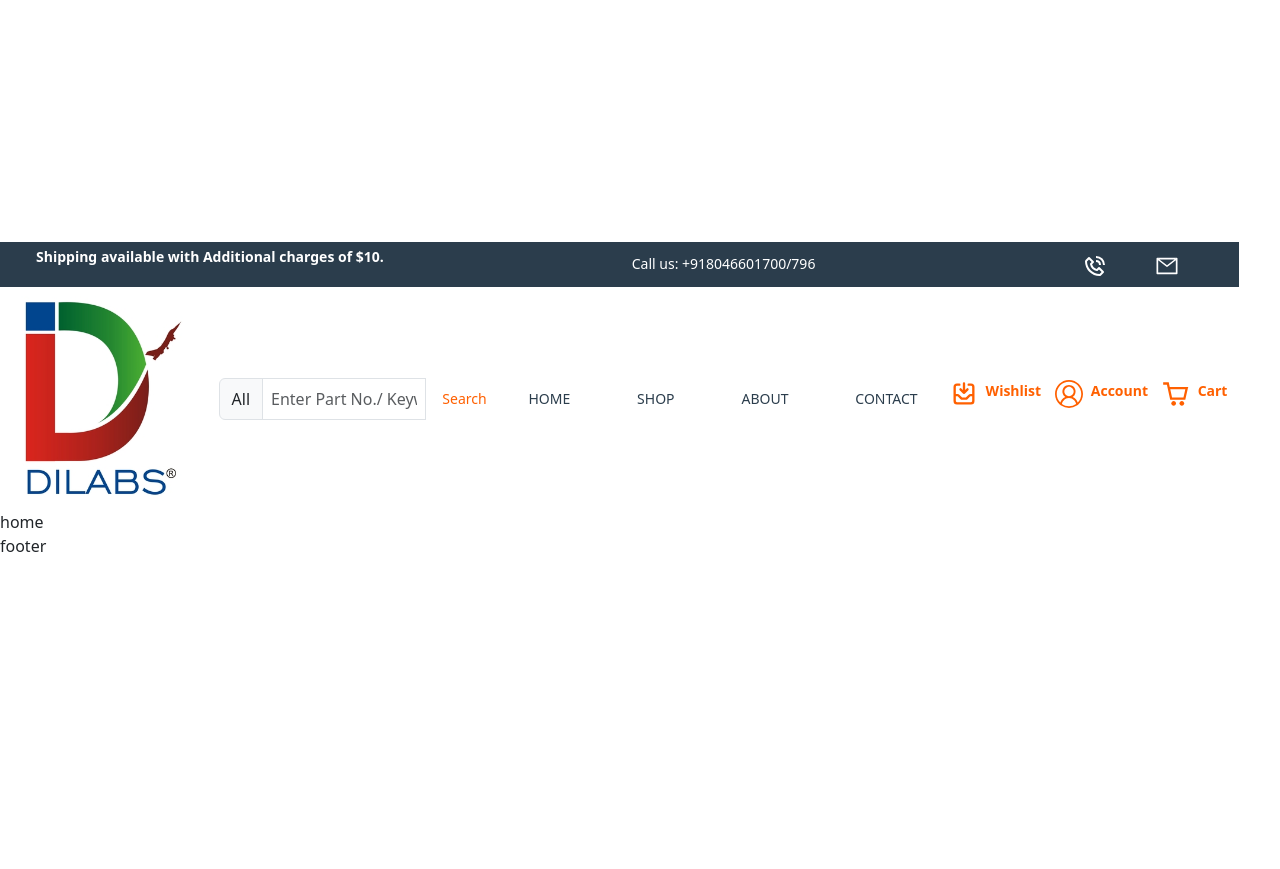
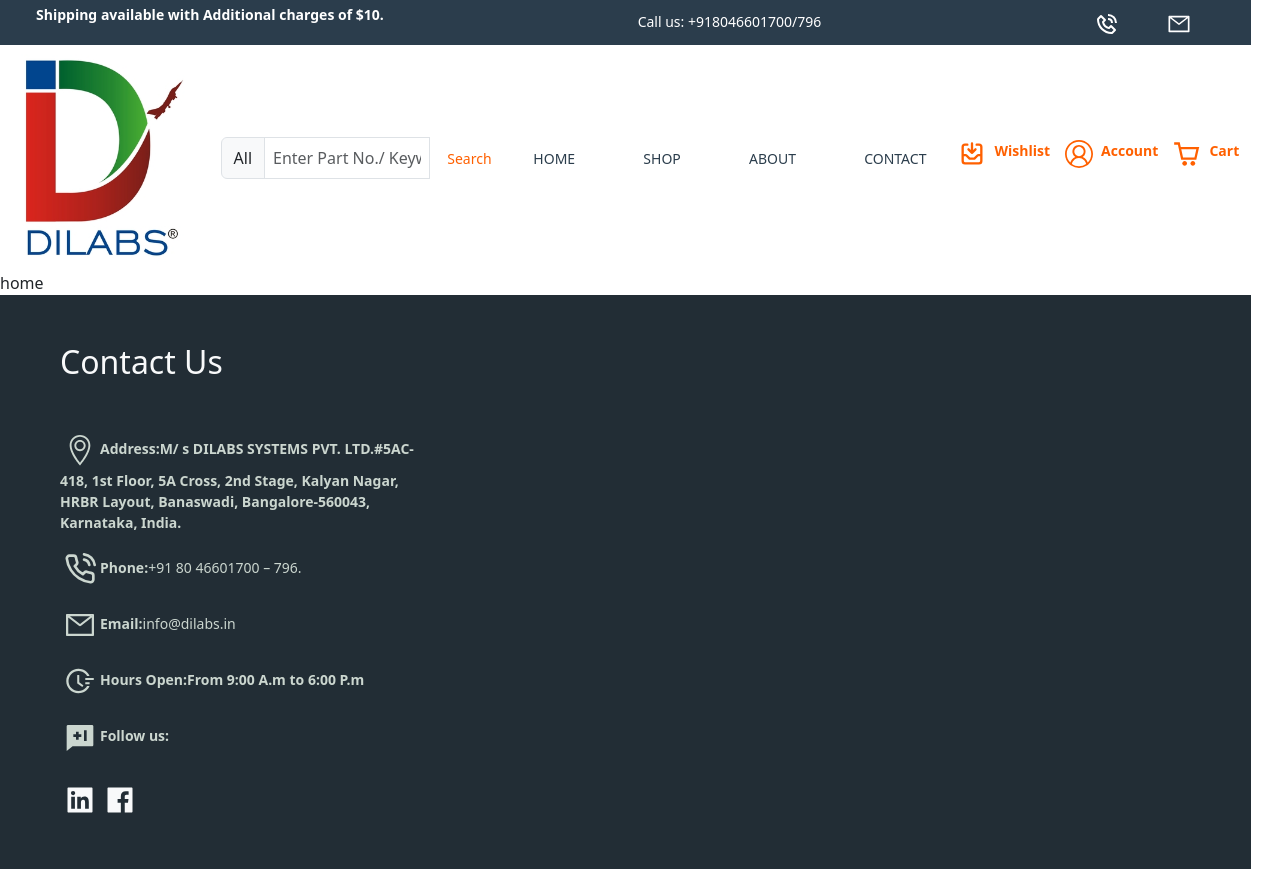
Before and after one commit to DILABS-WEB/Dilabs_Product, a React (Vite) app: page / in a window 1280 px wide. Before the commit the page ends 800 px from the top, so only its background shows below. Built offline with nearby package versions, Linux system fonts and the light colour scheme.

Commit message:
updated with the footer

```diff
--- a/src/App.css
+++ b/src/App.css
@@ -116,3 +116,20 @@ animation-timing-function:linear;
 
 }
 /*   Header End Here  */
+
+
+
+/*   Footer Start Here  */
+
+.footer{
+  background:#222D35;
+}
+.footer-details{
+  color: var(--lighter);
+}
+.footer-details a{
+color:var(--lighter);
+
+}
+
+/*   Footer End Here  */
--- a/src/components/footer.jsx
+++ b/src/components/footer.jsx
@@ -1,9 +1,38 @@
 import React from 'react'
+import {TfiLocationPin} from 'react-icons/tfi'
+import {FiPhoneCall} from 'react-icons/fi'
+import {AiFillFacebook,AiOutlineMail,AiOutlineFieldTime,AiFillLinkedin} from 'react-icons/ai'
+import {RiChatFollowUpFill} from 'react-icons/ri'
+
 
 const footer = () => {
-  return (
-    <div>footer</div>
-  )
+  return <>
+  <div className="footer p-5">
+    <div className="container-xxl">
+      <div className="row">
+        <div className="col-4 d-flex flex-column ">
+          <h2 className='mb-5 text-light'>Contact Us</h2>
+          <div className="footer-details">
+          <p className='mb-3  fw-b'><b><TfiLocationPin className='fs-2 m-1'/></b><b >Address:</b><b>M/ s DILABS SYSTEMS PVT. LTD.#5AC-418, 1st Floor, 5A Cross, 2nd Stage, Kalyan Nagar, HRBR Layout, Banaswadi, Bangalore-560043, Karnataka, India.</b></p>
+
+          <p className='mb-3  fw-b'><b><FiPhoneCall className='fs-2 m-1'/></b><b >Phone:</b><b><a  href="tel:+91 8046601700/796">+91 80 46601700 – 796. </a></b></p>
+
+          <p className='mb-3  fw-b'><b><AiOutlineMail className='fs-2 m-1'/></b><b >Email:</b><b><a className='text-decoration-none' href="mailto:info@dilabs.in">info@dilabs.in</a></b></p>
+          <p className='mb-3  fw-b'><b><AiOutlineFieldTime className='fs-2 m-1'/></b><b >Hours Open:</b><b>From 9:00 A.m to 6:00 P.m</b></p>
+
+          <p className='mb-3  fw-b'><b><RiChatFollowUpFill className='fs-2 m-1'/></b><b >Follow us:</b> </p>
+          <div className="social-icon justify-content-around">
+<a className='fs-2 m-1 text-light' href="http://www.linkedin.com/company/dilabs-system-private-limited/" target="_blank" rel="noopener noreferrer"><AiFillLinkedin/></a>
+<a className='fs-2 m-1 text-light' href="https://www.facebook.com/Datasol-Innovative-Labs-139313079957084/" target="_blank" rel="noopener noreferrer"><AiFillFacebook/></a>
+          </div>
+          </div>
+          </div>
+        </div>
+      </div>
+    </div>
+
+
+  </>;
 }
 
 export default footer
```
